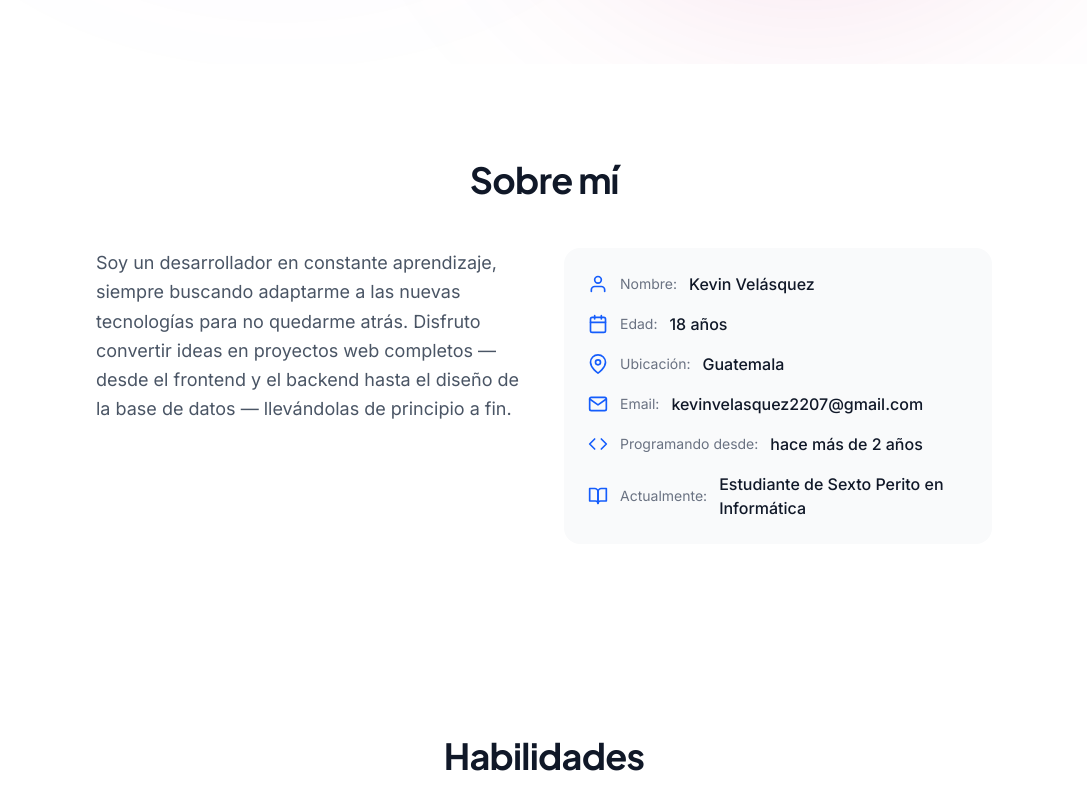
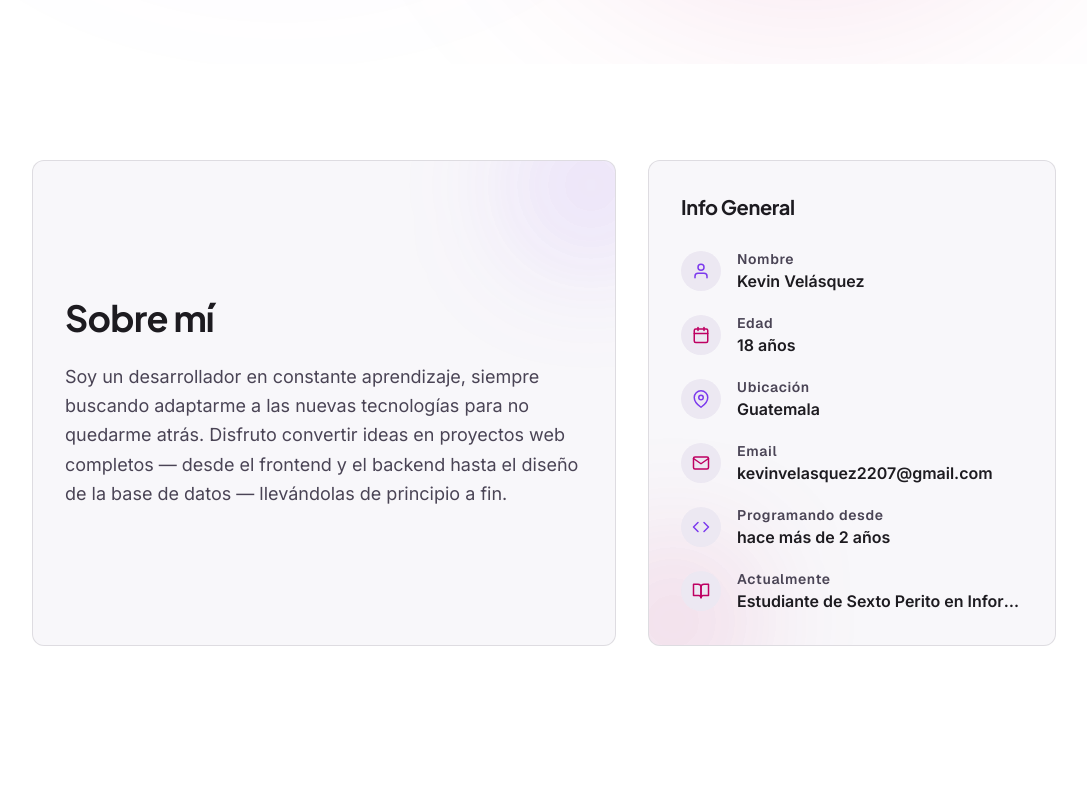
Before and after one commit to Compkev22/portafolio_desarrollador, a React (Vite) app: page / in a window 1280 px wide. Shown: the part 800-1600 px from the top of the page, without its empty margins (96-1183 px from the left). Built offline with nearby package versions, Linux system fonts and the light colour scheme.

Commit message:
style: migrar About a la dirección visual Vibrant Kinetic

```diff
--- a/src/sections/About/About.jsx
+++ b/src/sections/About/About.jsx
@@ -1,57 +1,64 @@
 import { motion } from 'framer-motion';
 import { FiUser, FiCalendar, FiMapPin, FiMail, FiCode, FiBookOpen } from 'react-icons/fi';
 
+const colorClasses = {
+  primary: 'text-primary',
+  secondary: 'text-secondary',
+};
+
 const datos = [
-  { icon: FiUser, label: 'Nombre', value: 'Kevin Velásquez' },
-  { icon: FiCalendar, label: 'Edad', value: '18 años' },
-  { icon: FiMapPin, label: 'Ubicación', value: 'Guatemala' },
-  { icon: FiMail, label: 'Email', value: 'kevinvelasquez2207@gmail.com' },
-  { icon: FiCode, label: 'Programando desde', value: 'hace más de 2 años' },
-  { icon: FiBookOpen, label: 'Actualmente', value: 'Estudiante de Sexto Perito en Informática' },
+  { icon: FiUser, label: 'Nombre', value: 'Kevin Velásquez', color: 'primary' },
+  { icon: FiCalendar, label: 'Edad', value: '18 años', color: 'secondary' },
+  { icon: FiMapPin, label: 'Ubicación', value: 'Guatemala', color: 'primary' },
+  { icon: FiMail, label: 'Email', value: 'kevinvelasquez2207@gmail.com', color: 'secondary' },
+  { icon: FiCode, label: 'Programando desde', value: 'hace más de 2 años', color: 'primary' },
+  { icon: FiBookOpen, label: 'Actualmente', value: 'Estudiante de Sexto Perito en Informática', color: 'secondary' },
 ];
 
 export default function About() {
   return (
     <section id="about" className="py-24 px-6">
-      <div className="max-w-4xl mx-auto">
-        <motion.h2
-          initial={{ opacity: 0, y: 20 }}
-          whileInView={{ opacity: 1, y: 0 }}
-          viewport={{ once: true }}
-          transition={{ duration: 0.5 }}
-          className="text-3xl md:text-4xl font-bold text-center mb-12"
-        >
-          Sobre mí
-        </motion.h2>
-
-        <div className="grid md:grid-cols-2 gap-10 items-start">
-          <motion.p
+      <div className="max-w-5xl mx-auto grid md:grid-cols-12 gap-8 items-stretch">
+        {/* Descripción personal */}
+        <motion.div
           initial={{ opacity: 0, x: -30 }}
           whileInView={{ opacity: 1, x: 0 }}
           viewport={{ once: true }}
           transition={{ duration: 0.5 }}
-            className="text-gray-600 dark:text-gray-400 text-lg leading-relaxed"
+          className="md:col-span-7 bg-surface-container/60 backdrop-blur-xl border border-outline/20 rounded-xl p-8 flex flex-col justify-center gap-6 relative overflow-hidden group hover:scale-[1.01] transition-transform duration-500"
         >
+          <div className="absolute -top-10 -right-10 w-32 h-32 bg-primary/20 rounded-full blur-3xl group-hover:bg-primary/40 transition-colors duration-500" />
+          <h2 className="text-3xl md:text-4xl font-bold text-on-surface relative z-10">
+            Sobre mí
+          </h2>
+          <p className="text-on-surface-variant text-lg leading-relaxed relative z-10">
             Soy un desarrollador en constante aprendizaje, siempre buscando adaptarme a las nuevas tecnologías para no quedarme atrás. Disfruto convertir ideas en proyectos web completos — desde el frontend y el backend hasta el diseño de la base de datos — llevándolas de principio a fin.
-          </motion.p>
+          </p>
+        </motion.div>
 
+        {/* Tarjeta de datos generales */}
         <motion.div
           initial={{ opacity: 0, x: 30 }}
           whileInView={{ opacity: 1, x: 0 }}
           viewport={{ once: true }}
           transition={{ duration: 0.5 }}
-            className="bg-gray-50 dark:bg-gray-800 rounded-2xl p-6 space-y-4"
+          className="md:col-span-5 bg-surface-container/60 backdrop-blur-xl border border-outline/20 rounded-xl p-8 flex flex-col gap-5 relative overflow-hidden group hover:scale-[1.01] transition-transform duration-500"
         >
+          <div className="absolute -bottom-10 -left-10 w-32 h-32 bg-secondary/20 rounded-full blur-3xl group-hover:bg-secondary/40 transition-colors duration-500" />
+          <h3 className="text-xl font-bold text-on-surface relative z-10 mb-2">Info General</h3>
           {datos.map((d) => (
-              <div key={d.label} className="flex items-center gap-3">
-                <d.icon className="text-blue-600 dark:text-blue-400 shrink-0" size={20} />
-                <span className="text-gray-500 dark:text-gray-400 text-sm">{d.label}:</span>
-                <span className="text-gray-900 dark:text-gray-100 font-medium">{d.value}</span>
+            <div key={d.label} className="flex items-center gap-4 relative z-10">
+              <div className={`w-10 h-10 rounded-full bg-surface-container-high flex items-center justify-center shrink-0 ${colorClasses[d.color]}`}>
+                <d.icon size={18} />
+              </div>
+              <div className="min-w-0">
+                <p className="text-sm text-on-surface-variant font-label">{d.label}</p>
+                <p className="text-on-surface font-semibold truncate">{d.value}</p>
+              </div>
             </div>
           ))}
         </motion.div>
       </div>
-      </div>
     </section>
   );
 }
```
Also changed, not shown: 2 other files (tests, documents, lock files or other folders). Lines whose indentation alone changed are shown as unchanged.
